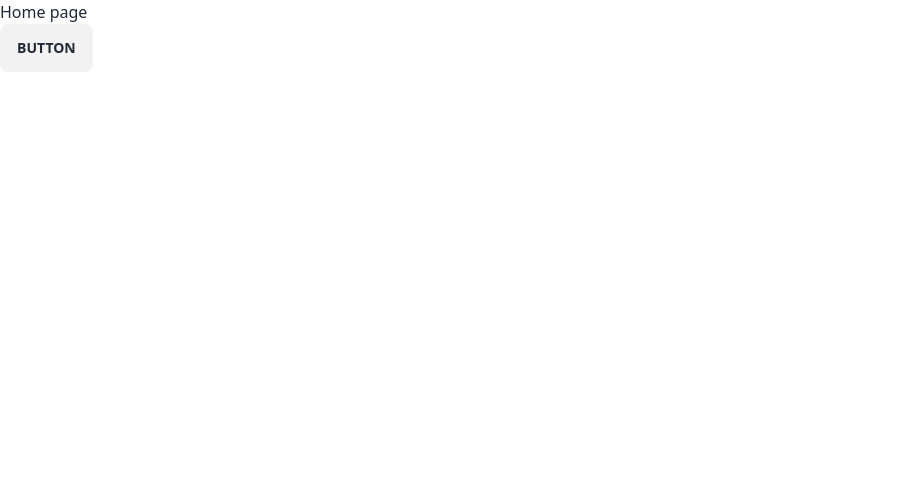
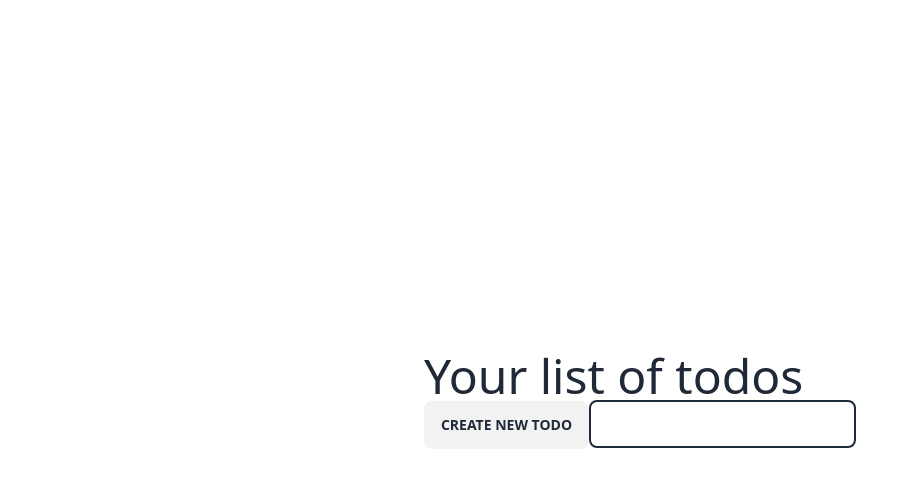
Before and after one commit to bohdancho/simple-todo, a Next.js app: page / in a window 1280 px wide. Shown: the top 488 px of the page, without its empty margins (0-919 px from the left). Built offline with nearby package versions, Linux system fonts and the light colour scheme; no server answers; the database is empty.

Commit message:
add get and post todo

```diff
--- a/package.json
+++ b/package.json
@@ -21,7 +21,8 @@
     "react": "18.2.0",
     "react-dom": "18.2.0",
     "tailwindcss": "3.3.3",
-    "typescript": "5.2.2"
+    "typescript": "5.2.2",
+    "zod": "^3.22.2"
   },
   "devDependencies": {
     "daisyui": "^3.7.3",
--- a/src/pages/api/hello.ts
+++ /dev/null
@@ -1,13 +0,0 @@
-// Next.js API route support: https://nextjs.org/docs/api-routes/introduction
-import type { NextApiRequest, NextApiResponse } from 'next'
-
-type Data = {
-  name: string
-}
-
-export default function handler(
-  req: NextApiRequest,
-  res: NextApiResponse<Data>
-) {
-  res.status(200).json({ name: 'John Doe' })
-}
--- /dev/null
+++ b/src/pages/api/todo/create.ts
@@ -0,0 +1,21 @@
+import { Todo } from '@prisma/client'
+import { NextApiRequest, NextApiResponse } from 'next'
+import { z } from 'zod'
+import { prisma } from '~/pages/utils/prisma'
+
+const createTodoValidator = z.object({ text: z.string() })
+export type CreateTodoRequest = z.infer<typeof createTodoValidator>
+export interface CreateTodoResponse {
+  error?: string
+  data: Todo
+}
+
+export default async function handler(req: NextApiRequest, res: NextApiResponse) {
+  try {
+    const request = createTodoValidator.parse(req.body)
+    await prisma.todo.create({ data: request })
+    res.status(200).end()
+  } catch (error) {
+    res.status(400).end()
+  }
+}
--- /dev/null
+++ b/src/pages/api/todo/getAll.ts
@@ -0,0 +1,10 @@
+import { Todo } from '@prisma/client'
+import { NextApiRequest, NextApiResponse } from 'next'
+import { prisma } from '~/pages/utils/prisma'
+
+export type GetTodosResponse = Todo[]
+
+export default async function handler(req: NextApiRequest, res: NextApiResponse) {
+  const todos: GetTodosResponse = await prisma.todo.findMany()
+  res.status(200).json(todos)
+}
--- a/src/pages/index.tsx
+++ b/src/pages/index.tsx
@@ -1,10 +1,47 @@
+import { useEffect, useState } from 'react'
+import { CreateTodoRequest } from './api/todo/create'
+import { GetTodosResponse } from './api/todo/getAll'
+
 export default function Home() {
+  const [todos, setTodos] = useState<null | GetTodosResponse>(null)
+  const [newTodoText, setNewTodoText] = useState('')
+
+  useEffect(() => {
+    fetch('/api/todo/getAll')
+      .then((res) => res.json())
+      .then((data) => setTodos(data))
+  }, [])
+
+  const createTodo = () => {
+    const payload: CreateTodoRequest = { text: newTodoText }
+    const fakeId = Math.random()
+    const optimisticTodo = { ...payload, id: fakeId, completed: false }
+
+    setTodos((prev) => prev && [...prev, optimisticTodo])
+    fetch('/api/todo/create', {
+      method: 'POST',
+      headers: { 'Content-Type': 'application/json' },
+      body: JSON.stringify(payload),
+    }).then(undefined, () => setTodos((prev) => prev && prev.filter((todo) => todo.id !== fakeId)))
+  }
+
   return (
-    <main>
-      <div>Home page</div>
-      <button type='button' className='btn'>
-        button
-      </button>
+    <main className='flex h-screen items-center justify-center'>
+      <div>
+        <h1 className='text-5xl'>Your list of todos</h1>
+        <div>
+          <button type='button' className='btn' onClick={createTodo}>
+            create new todo
+          </button>
+          <input
+            type='text'
+            className='input border-2 border-slate-800'
+            value={newTodoText}
+            onChange={(e) => setNewTodoText(e.target.value)}
+          />
+        </div>
+        <div>{todos ? todos.map((todo) => <div key={todo.id}>{todo.text}</div>) : 'Loading'}</div>
+      </div>
     </main>
   )
 }
--- /dev/null
+++ b/src/pages/utils/prisma.ts
@@ -0,0 +1,3 @@
+import { PrismaClient } from '@prisma/client'
+
+export const prisma = new PrismaClient()
--- a/tailwind.config.ts
+++ b/tailwind.config.ts
@@ -8,5 +8,6 @@ const config: Config = {
   ],
   theme: {},
   plugins: [require('daisyui')],
+  daisyui: { darkTheme: false },
 }
 export default config
```
Also changed, not shown: 1 other file (tests, documents, lock files or other folders).
